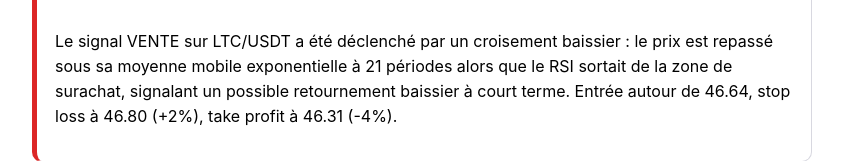
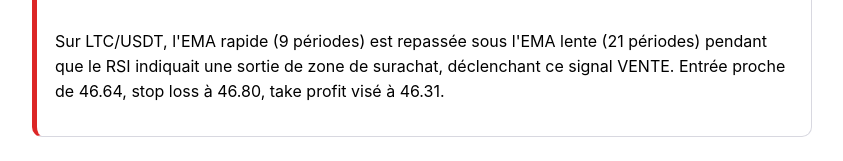
Before and after one commit to AYMERICLEGOAT/crypto-signals-bot, a plain HTML site: page public/signaux/2026-07-26.html in a window 1280 px wide. Shown: the part 694-855 px from the top of the page, without its empty margins (218-1061 px from the left). Drawn offline with Linux system fonts and the light colour scheme.

Commit message:
Contenu SEO du 2026-07-26

```diff
--- a/public/signaux/2026-07-26.html
+++ b/public/signaux/2026-07-26.html
@@ -73,7 +73,7 @@
         <span>Take profit<b>46.31</b></span>
       </div>
       <img class="signal-chart" src="https://itajsfxouxbwcvmzartp.supabase.co/storage/v1/object/public/signal-charts/LTC-USDT-1785076069021.png" alt="LTC/USDT chart" loading="lazy">
-      <p>Le signal VENTE sur LTC/USDT a été déclenché par un croisement baissier : le prix est repassé sous sa moyenne mobile exponentielle à 21 périodes alors que le RSI sortait de la zone de surachat, signalant un possible retournement baissier à court terme. Entrée autour de 46.64, stop loss à 46.80 (+2%), take profit à 46.31 (-4%).</p>
+      <p>Sur LTC/USDT, l&#x27;EMA rapide (9 périodes) est repassée sous l&#x27;EMA lente (21 périodes) pendant que le RSI indiquait une sortie de zone de surachat, déclenchant ce signal VENTE. Entrée proche de 46.64, stop loss à 46.80, take profit visé à 46.31.</p>
     </article>
   </section>
 
```
